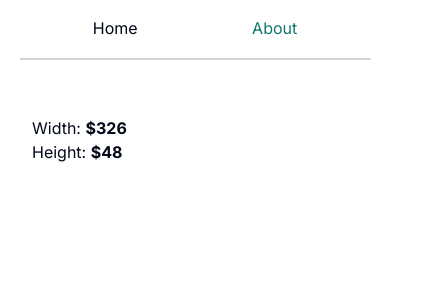
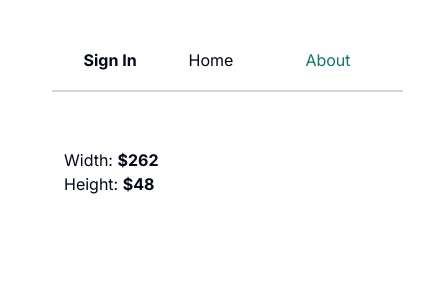
Before and after one commit to javalosr2004/personal_website_example, a Next.js app: page /about in a window 390 px wide. Shown: the top 300 px of the page, 422 px wide, since content can reach past the window. Built offline with nearby package versions, Linux system fonts and the light colour scheme; no server answers.

Commit message:
working on fixing navbar

```diff
--- a/package.json
+++ b/package.json
@@ -18,13 +18,16 @@
         "@typescript-eslint/eslint-plugin": "^6.2.0",
         "@typescript-eslint/parser": "^6.2.0",
         "autoprefixer": "10.4.14",
+        "bcrypt": "^5.1.0",
         "class-variance-authority": "^0.7.0",
         "clsx": "^2.0.0",
         "embla-carousel-react": "^8.0.0-rc11",
         "eslint": "8.45.0",
         "eslint-config-next": "^13.4.12",
         "lucide-react": "^0.263.1",
+        "mongoose": "^7.4.2",
         "next": "^13.4.12",
+        "next-auth": "^4.22.4",
         "next-redux-wrapper": "^8.1.0",
         "postcss": "8.4.27",
         "prettier": "^3.0.0",
--- a/src/app/Providers.tsx
+++ b/src/app/Providers.tsx
@@ -1,13 +1,16 @@
 'use client'
 import React from 'react'
 import { Provider } from 'react-redux'
+import { SessionProvider } from 'next-auth/react'
 import { store } from '@/store'
 import TransitionNav from './components/layout/TransitionNav'
 
 export default function Providers({ children }: { children: React.ReactNode }) {
     return (
         <Provider store={store}>
-            <TransitionNav>{children}</TransitionNav>
+            <SessionProvider>
+                <TransitionNav>{children}</TransitionNav>
+            </SessionProvider>
         </Provider>
     )
 }
--- /dev/null
+++ b/src/app/api/auth/[...nextauth]/route.ts
@@ -0,0 +1,13 @@
+import NextAuth from 'next-auth'
+import GithubProvider from 'next-auth/providers/github'
+
+const handler = NextAuth({
+    providers: [
+        GithubProvider({
+            clientId: process.env.GITHUB_ID as string,
+            clientSecret: process.env.GITHUB_SECRET as string,
+        }),
+    ],
+})
+
+export { handler as GET, handler as POST }
--- a/src/app/components/layout/Navbar.tsx
+++ b/src/app/components/layout/Navbar.tsx
@@ -1,6 +1,7 @@
 'use client'
 
 import Link from 'next/link'
+import { signIn, signOut, useSession } from 'next-auth/react'
 import { usePathname } from 'next/navigation'
 import style from './layout.module.css'
 import { useEffect, useRef, useState } from 'react'
@@ -18,6 +19,7 @@ export default function Navbar({
     const navRef = useRef<HTMLDivElement>(null)
     const timeRef = useRef<NodeJS.Timeout>()
     const [stickyPos, setStickyPos] = useState<string>('')
+    const { status } = useSession()
 
     const [start, setStart] = useState(true)
 
@@ -64,9 +66,18 @@ export default function Navbar({
             <header
                 className={`${
                     start && style.initialLoad
-                } transition-all max-md:h-[60px] max-md:pt-4 overflow-auto duration-500 flex px-4 max-md:w-[90vw] md:w-auto md:h-[90vh] border-neutral-300 max-md:border-b-2 md:border-r-2 flex-row md:flex-col justify-around`}
+                } transition-all max-md:h-[60px] text-center max-md:pt-4 overflow-auto duration-500 flex px-4 max-md:w-[90vw] md:w-auto md:h-[90vh] border-neutral-300 max-md:border-b-2 md:border-r-2 flex-row md:flex-col justify-around`}
                 style={{ transform: `translateY(${stickyPos})` }}
             >
+                {status === 'authenticated' ? (
+                    <a onClick={() => signOut()}>
+                        <b>Sign Out</b>
+                    </a>
+                ) : (
+                    <a onClick={() => signIn('github')}>
+                        <b>Sign In</b>
+                    </a>
+                )}
                 {names.map((item, idx) => {
                     if (pathname == path[idx]) {
                         return (
--- a/src/app/layout.tsx
+++ b/src/app/layout.tsx
@@ -3,6 +3,7 @@ import type { Metadata } from 'next'
 import { Inter } from 'next/font/google'
 import Navbar from './components/layout/Navbar'
 import Providers from './Providers'
+import TransitionNav from '@/app/components/layout/TransitionNav'
 
 const inter = Inter({ subsets: ['latin'] })
 
@@ -19,14 +20,16 @@ export default function RootLayout({
 }) {
     return (
         <html className="overflow-x-hidden" lang="en">
-            <body
-                className={`${inter.className} flex flex-col md:flex-row content-stretch`}
-            >
-                <Navbar
-                    names={['Home', 'About']}
-                    path={['/', '/about']}
-                ></Navbar>
-                <Providers>{children}</Providers>
+            <body className={`${inter.className} `}>
+                <Providers>
+                    <div className="flex flex-col md:flex-row content-stretch">
+                        <Navbar
+                            names={['Home', 'About']}
+                            path={['/', '/about']}
+                        ></Navbar>
+                        <TransitionNav>{children}</TransitionNav>
+                    </div>
+                </Providers>
             </body>
         </html>
     )
--- a/src/app/page.tsx
+++ b/src/app/page.tsx
@@ -1,8 +1,12 @@
 import React, { Suspense } from 'react'
 import Carousel from './components/layout/Carousel'
+import { getServerSession } from 'next-auth'
 import Image from 'next/image'
 
-export default function HomePage() {
+export default async function HomePage() {
+    const serverSession = (await getServerSession()) || {}
+    const signedIn = Object.keys(serverSession).length !== 0
+
     return (
         <div className={`flex flex-col w-[90vw] xl:w-[100vw]`}>
             <div className="xl:max-w-5xl lg:max-w-4xl  mb-10 flex flex-row self-center">
@@ -10,12 +14,13 @@ export default function HomePage() {
                     <h1 className="mt-4 text-2xl md:text-4xl">
                         <b>
                             Developer.
-                            <br /> Student. Husband.
+                            <br /> Student. Husband. <br />
+                            {signedIn && <b>Now Signed In.</b>}
                         </b>
                     </h1>
                     <h2 className="mt-8 lg:mt-0 md:text-xl">
                         Hi, I'm <b>Jesus Avalos</b>, I am sophmore studying
-                        Computer Science at Cal Poly : San Luis Obispo
+                        Computer Science at Cal Poly - San Luis Obispo
                         <span className="text-xl"> 🐎</span>
                     </h2>
                 </div>
--- /dev/null
+++ b/src/lib/db.ts
@@ -0,0 +1,13 @@
+import mongoose from 'mongoose'
+
+const url: string = process.env.DATABASE_URL as string
+let connection: typeof mongoose
+
+const startDB = async () => {
+    if (!connection) {
+        connection = await mongoose.connect(url)
+        return connection
+    }
+}
+
+export default startDB
```
Also changed, not shown: 2 other files (tests, documents, lock files or other folders).
